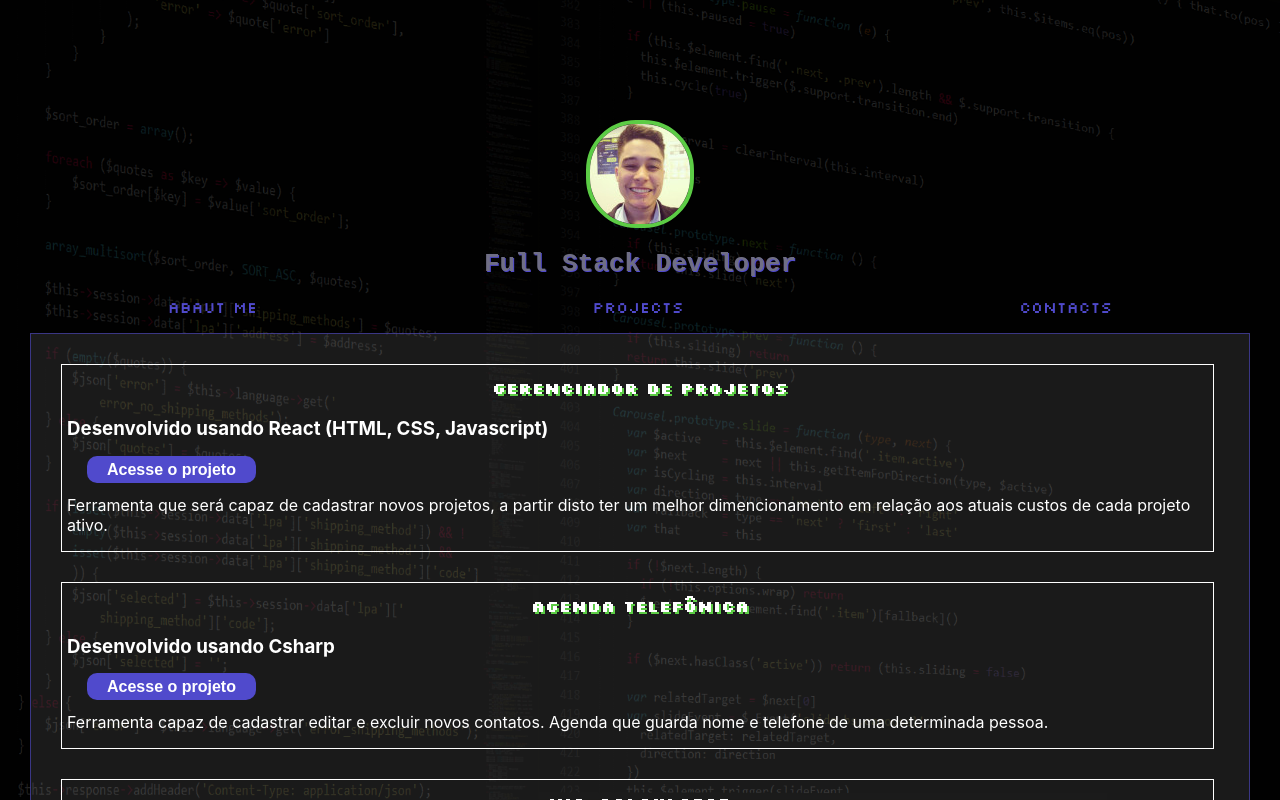
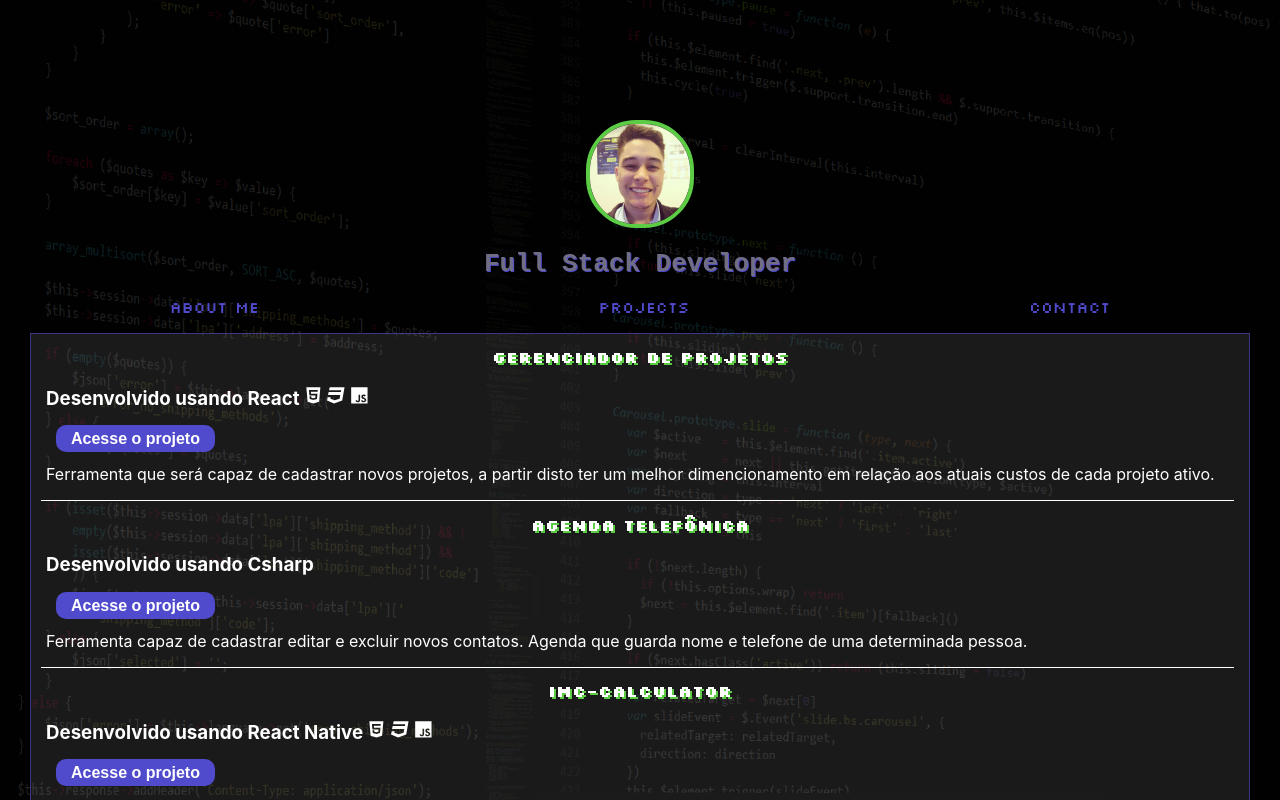
Before and after one commit to KevinDik/Portifolio, a React (Create React App) app: page /projects in a window 1280 px wide. Shown: the top 800 px of the page. Built offline with nearby package versions, Linux system fonts and the light colour scheme.

Commit message:
31_Correção de escrita
Realizado alteração da escrita e estilizado alguns componentes

```diff
--- a/src/App.js
+++ b/src/App.js
@@ -1,7 +1,7 @@
 import {Routes, Route, BrowserRouter as Router } from 'react-router-dom'
 import Navbar from './components/layouts/Navbar'
 import Projects from './components/pages/Projects'
-import AbautMe from './components/pages/AbautMe'
+import AboutMe from './components/pages/AboutMe'
 import Contacts from './components/pages/Contacts'
 import styles from './App.module.css'
 
@@ -11,7 +11,7 @@ function App() {
       <Router>
         <Navbar/>
           <Routes>
-            <Route path="/" element={<AbautMe/>}/>
+            <Route path="/" element={<AboutMe/>}/>
             <Route path="/projects" element={<Projects/>}/>
             <Route path="/Contacts" element={<Contacts/>}/>
           </Routes>
--- a/src/components/layouts/Navbar.js
+++ b/src/components/layouts/Navbar.js
@@ -1,6 +1,6 @@
 import {Link} from 'react-router-dom';
 import styles from './Navbar.module.css'
-import person from "../../img/person.jpg";
+import person from "../../img/person.jpeg";
 
 export default function Navbar() {
     return (
@@ -8,9 +8,9 @@ export default function Navbar() {
             <img className={styles.img} src={person} alt="Minha foto"/>
             <h1>Full Stack Developer</h1>
             <ul className={styles.list}>
-                <li className={styles.item}><Link to="/">Abaut Me</Link></li>
+                <li className={styles.item}><Link to="/">About Me</Link></li>
                 <li className={styles.item}><Link to="/projects">Projects</Link></li>
-                <li className={styles.item}><Link to="/contacts">Contacts</Link></li>
+                <li className={styles.item}><Link to="/contacts">Contact</Link></li>
             </ul>
         </div>
     )
--- a/src/components/layouts/Navbar.module.css
+++ b/src/components/layouts/Navbar.module.css
@@ -35,6 +35,7 @@
     border-radius: 50px;
     border: 4px solid #5CCC45;
     transition: 0.5s;
+    width: 100px;
 }
 
 .img:hover {
--- a/src/components/pages/AbautMe.js
+++ b/src/components/pages/AboutMe.js
@@ -1,10 +1,10 @@
-import styles from "./AbautMe.module.css"
+import styles from "./AboutMe.module.css"
 import Paper from "../layouts/Paper"
 
-export default function AbautMe() {
+export default function AboutMe() {
     return (
         <Paper>
-            <div className={styles.abautme}>
+            <div className={styles.aboutme}>
                 <h2>Sobre mim</h2>
                 <div className={styles.descricao}>
                     <p>Olá! Me Chamo Kevin Sousa, seja bem vindo(a)! Nativo de Fortaleza-CE, gosto de descobrir coisas novas e me aventurar nelas.</p>
@@ -12,6 +12,7 @@ export default function AbautMe() {
                     <p>Estudante de programação desde <strong>2017</strong>, tive oportunidade de conhecer muitas linguagens, softwares, frameworks e aplicações nas quais fiz uso para auxiliar em minhas atividades diárias. Hoje me mantenho focado estudando os conceitos de fullstack, usando as linguagens <strong>Html</strong>, <strong>CSS</strong>, e <strong>Javascript</strong>.</p>
                     <p>Possuo conhecimento em automação de tarefas e analise de dados utilizando <strong>python</strong>, e estudo, <strong>C#</strong> para desenvolvimento de sistemas.</p>
                 </div>
+
             </div>
         </Paper>
         )
--- a/src/components/pages/AbautMe.module.css
+++ b/src/components/pages/AboutMe.module.css
@@ -1,22 +1,22 @@
-.abautme {
+.aboutme {
     padding: 20px;
     justify-content: center;
     overflow: hidden;
 }
 
-.abautme h2 {
+.aboutme h2 {
     font-size: 20px;
     text-align: center;
     font-family: 'Silkscreen', cursive;
     text-shadow: 2px 2px #5CCC45;
 }
 
-.abautme p {
+.aboutme p {
     font-size: 14px;
     text-indent: 2ch;
 }
 
-.abautme p strong {
+.aboutme p strong {
     color: #5CCC45;
 }
 
--- a/src/components/pages/Contact.module.css
+++ b/src/components/pages/Contact.module.css
@@ -33,24 +33,49 @@
     display: block;
     text-align: center;
     border-radius: 5px;
+    transition: 0.5s;
+}
+
+.contato ul li a:hover{
+    background-color: rgba(255, 255, 255, 0.01);
 }
 
 .instagram {
     background-color: #b120a2;
 }
 
+.instagram:hover {
+    color: #b120a2
+}
+
 .whatsapp {
     background-color: #5CCC45;
+}
+
+.whatsapp:hover {
+    color: #5CCC45;
 }
 
 .linkedn {
     background-color: #1d87bd;
 }
 
+.linkedn:hover {
+    color: #1d87bd;
+}
+
 .discord {
     background-color: #504ACC;
+}
+
+.discord:hover {
+    color: #504ACC;
 }
 
 .github {
     background-color: #545454;
 }
+
+.github:hover {
+    color: #545454;
+}
--- a/src/components/pages/Contacts.js
+++ b/src/components/pages/Contacts.js
@@ -9,11 +9,11 @@ export default function Contacts() {
                 <h1>Posso te ajudar em algo?</h1>
                 <h2>Mantenha contato!</h2>
                 <ul>
-                        <li><a className={styles.instagram} href="https://www.instagram.com/k__diego.py/" rel="_blank"><FaInstagram/>Instagram</a></li>
-                        <li><a className={styles.github}href="https://github.com/KevinDik" rel="_blank"><FaGithub/>GitHub</a></li>
-                        <li><a className={styles.discord}href="https://discord.gg/974caehh" rel="_blank"><FaDiscord/>Discord</a></li>
-                        <li><a className={styles.linkedn}href="https://www.linkedin.com/in/kevin-diego-78a67b171/"rel="_blank"><FaLinkedin/>Linkedn</a></li>
-                        <li><a className={styles.whatsapp}href="https://api.whatsapp.com/send?phone=5585999289198" rel="_blank"><FaWhatsapp/>Whatsapp</a></li>
+                        <li><a className={styles.instagram} href="https://www.instagram.com/k__diego.py/" ><FaInstagram/>Instagram</a></li>
+                        <li><a className={styles.github}href="https://github.com/KevinDik" rel><FaGithub/>GitHub</a></li>
+                        <li><a className={styles.discord}href="https://discord.gg/974caehh"><FaDiscord/>Discord</a></li>
+                        <li><a className={styles.linkedn}href="https://www.linkedin.com/in/kevin-diego-78a67b171/"><FaLinkedin/>Linkedn</a></li>
+                        <li><a className={styles.whatsapp}href="https://api.whatsapp.com/send?phone=5585999289198" ><FaWhatsapp/>Whatsapp</a></li>
                     </ul>
             </div>
         </Paper>
--- a/src/components/pages/Projects.js
+++ b/src/components/pages/Projects.js
@@ -1,6 +1,6 @@
 import Paper from '../layouts/Paper'
 import styles from './Projects.module.css'
-
+import { FaHtml5, FaCss3, FaJs} from 'react-icons/fa'
 
 export default function Projects () {
     return (
@@ -9,20 +9,20 @@ export default function Projects () {
                 <div className={styles.descricao}>
                     <section>
                         <h2>Gerenciador de projetos</h2>
-                        <h3>Desenvolvido usando React (HTML, CSS, Javascript)</h3>
-                        <a href="https://github.com/KevinDik/Gerenciador_de_Projetos" target="_blank">Acesse o projeto</a>
+                        <h3>Desenvolvido usando React {<FaHtml5/>} {<FaCss3/>} {<FaJs/>}</h3>
+                        <a href="https://github.com/KevinDik/Gerenciador_de_Projetos">Acesse o projeto</a>
                         <p>Ferramenta que será capaz de cadastrar novos projetos, a partir disto ter um melhor dimencionamento em relação aos atuais custos de cada projeto ativo.</p>
                     </section>
                     <section>
                         <h2>Agenda Telefônica</h2>
                         <h3>Desenvolvido usando Csharp</h3>
-                        <a href="https://github.com/KevinDik/Agenda_telefonica" target="_blank">Acesse o projeto</a>
+                        <a href="https://github.com/KevinDik/Agenda_telefonica">Acesse o projeto</a>
                         <p>Ferramenta capaz de cadastrar editar e excluir novos contatos. Agenda que guarda nome e telefone de uma determinada pessoa.</p>
                     </section>
                     <section>
                         <h2>IMC-Calculator</h2>
-                        <h3>Desenvolvido usando React Native (HTML, CSS, Javascript)</h3>
-                        <a href="https://github.com/KevinDik/IMC-Calculator" target="_blank">Acesse o projeto</a>
+                        <h3>Desenvolvido usando React Native {<FaHtml5/>} {<FaCss3/>} {<FaJs/>}</h3>
+                        <a href="https://github.com/KevinDik/IMC-Calculator">Acesse o projeto</a>
                         <p>Aplicação mobile que realiza o calculo do índice de massa corporal com base na altura e seu peso.</p>
                     </section>
                 </div>
--- a/src/components/pages/Projects.module.css
+++ b/src/components/pages/Projects.module.css
@@ -13,9 +13,9 @@
 }
 
 .projects section {
-    margin: 30px;
-    border: 1px solid;
+    margin: 10px;
     padding-left: 5px;
+    border-bottom: 1px solid;
 }
 
 .projects h2 {
@@ -42,8 +42,8 @@
     color: white;
     background-color: #504ACC;
     border-radius: 10px;
-    margin: 20px;
-    padding: 5px 20px 5px 20px;
+    margin: 10px;
+    padding: 5px 15px 5px 15px;
     font-weight: bold;
     font-family: sans-serif;
     transition: 0.5s;
```
Also changed, not shown: src/img/person.jpeg (added), src/img/person.jpg (deleted).
